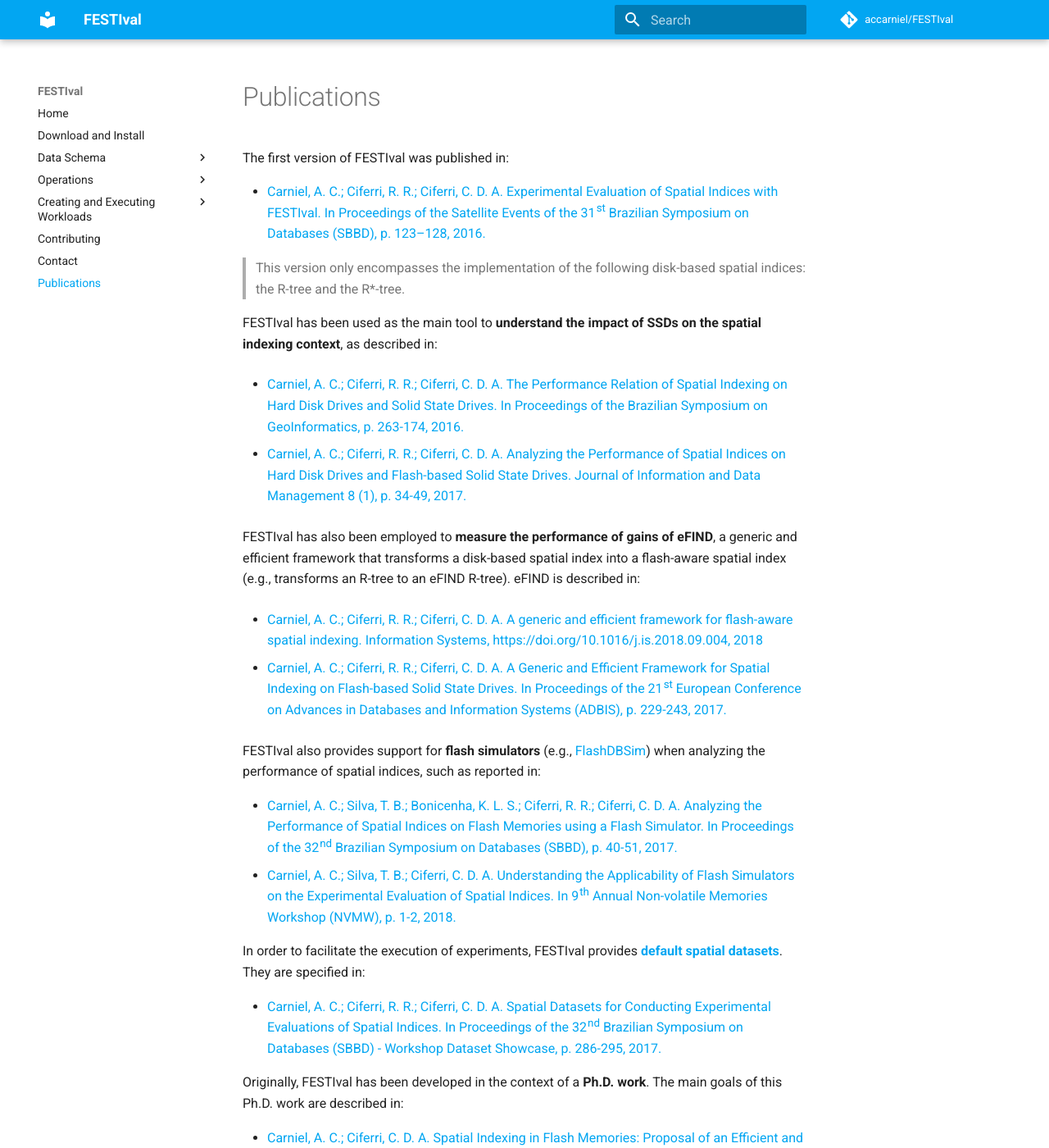
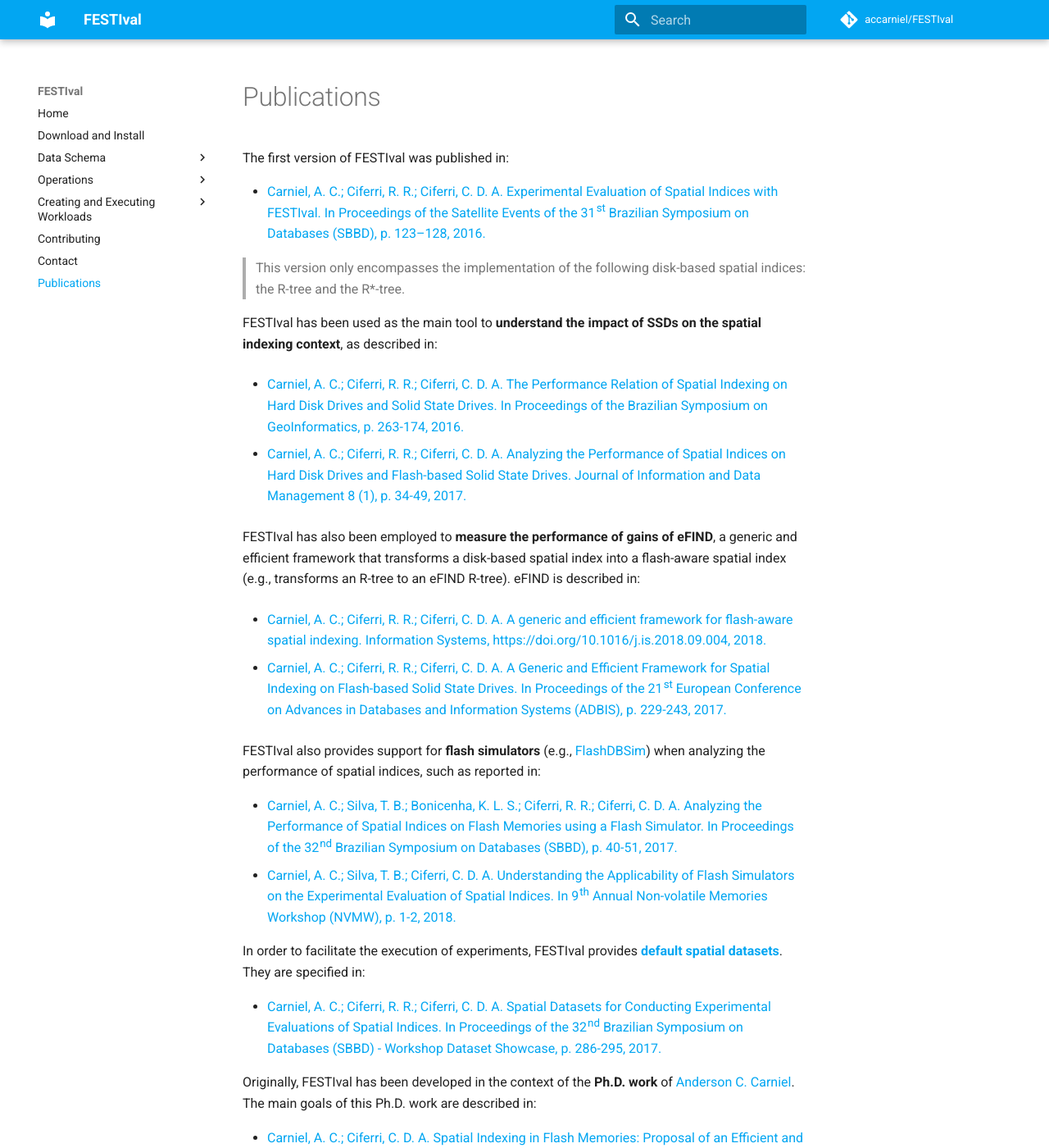
Before and after one commit to accarniel/FESTIval, an MkDocs documentation site: the page built from docs/publications.md, in a window 1280 px wide and 1400 px high. Shown: the whole window at 82% size. Built offline with MkDocs 1.6.1 and Material for MkDocs 9.7.7, drawn with Linux system fonts in a browser that asks for light colours; comment, search, counter and statistics services are not loaded.

Commit message:
Minor corrections

```diff
--- a/docs/publications.md
+++ b/docs/publications.md
@@ -12,7 +12,7 @@
 
 FESTIval has also been employed to **measure the performance of gains of eFIND**, a generic and efficient framework that transforms a disk-based spatial index into a flash-aware spatial index (e.g., transforms an R-tree to an eFIND R-tree). eFIND is described in:
 
-* [Carniel, A. C.; Ciferri, R. R.; Ciferri, C. D. A. A generic and efficient framework for flash-aware spatial indexing. Information Systems, https://doi.org/10.1016/j.is.2018.09.004, 2018](https://www.sciencedirect.com/science/article/abs/pii/S0306437918300899)
+* [Carniel, A. C.; Ciferri, R. R.; Ciferri, C. D. A. A generic and efficient framework for flash-aware spatial indexing. Information Systems, https://doi.org/10.1016/j.is.2018.09.004, 2018.](https://www.sciencedirect.com/science/article/abs/pii/S0306437918300899)
 
 * [Carniel, A. C.; Ciferri, R. R.; Ciferri, C. D. A. A Generic and Efficient Framework for Spatial Indexing on Flash-based Solid State Drives. In Proceedings of the 21st European Conference on Advances in Databases and Information Systems (ADBIS), p. 229-243, 2017.](https://link.springer.com/chapter/10.1007/978-3-319-66917-5_16)
 
@@ -26,7 +26,7 @@
 
 * [Carniel, A. C.; Ciferri, R. R.; Ciferri, C. D. A. Spatial Datasets for Conducting Experimental Evaluations of Spatial Indices. In Proceedings of the 32nd Brazilian Symposium on Databases (SBBD) - Workshop Dataset Showcase, p. 286-295, 2017.](https://www.researchgate.net/publication/320270968_Spatial_Datasets_for_Conducting_Experimental_Evaluations_of_Spatial_Indices)
 
-Originally, FESTIval has been developed in the context of a **Ph.D. work**. The main goals of this Ph.D. work are described in:
+Originally, FESTIval has been developed in the context of the **Ph.D. work** of [Anderson C. Carniel](https://accarniel.github.io/). The main goals of this Ph.D. work are described in:
 
 * [Carniel, A. C.; Ciferri, C. D. A. Spatial Indexing in Flash Memories: Proposal of an Efficient and Robust Spatial Index with Durability. In Proceedings of the Satellite Events of the 31st Brazilian Symposium on Databases (SBBD), p. 66-73, 2016.](http://sbbd2016.fpc.ufba.br/sbbd2016/wtdbd/wtdbd-2016_paper_8.pdf)
 * [Carniel, A. C. Spatial Indexing on Flash-based Solid State Drives. In Proceedings of the VLDB 2018 PhD Workshop, p. 1-4, 2018.](http://ceur-ws.org/Vol-2175/paper09.pdf)
```
